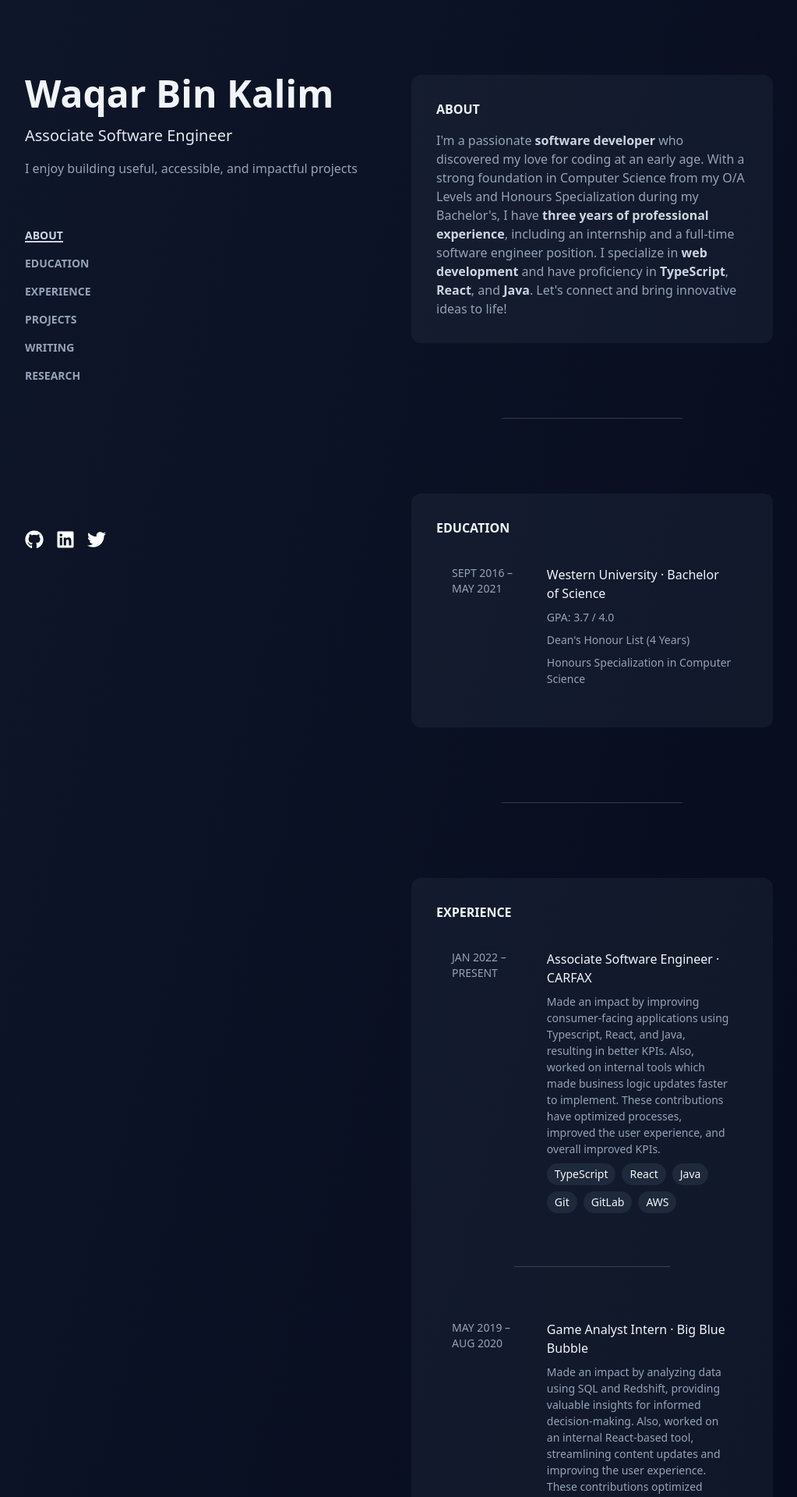
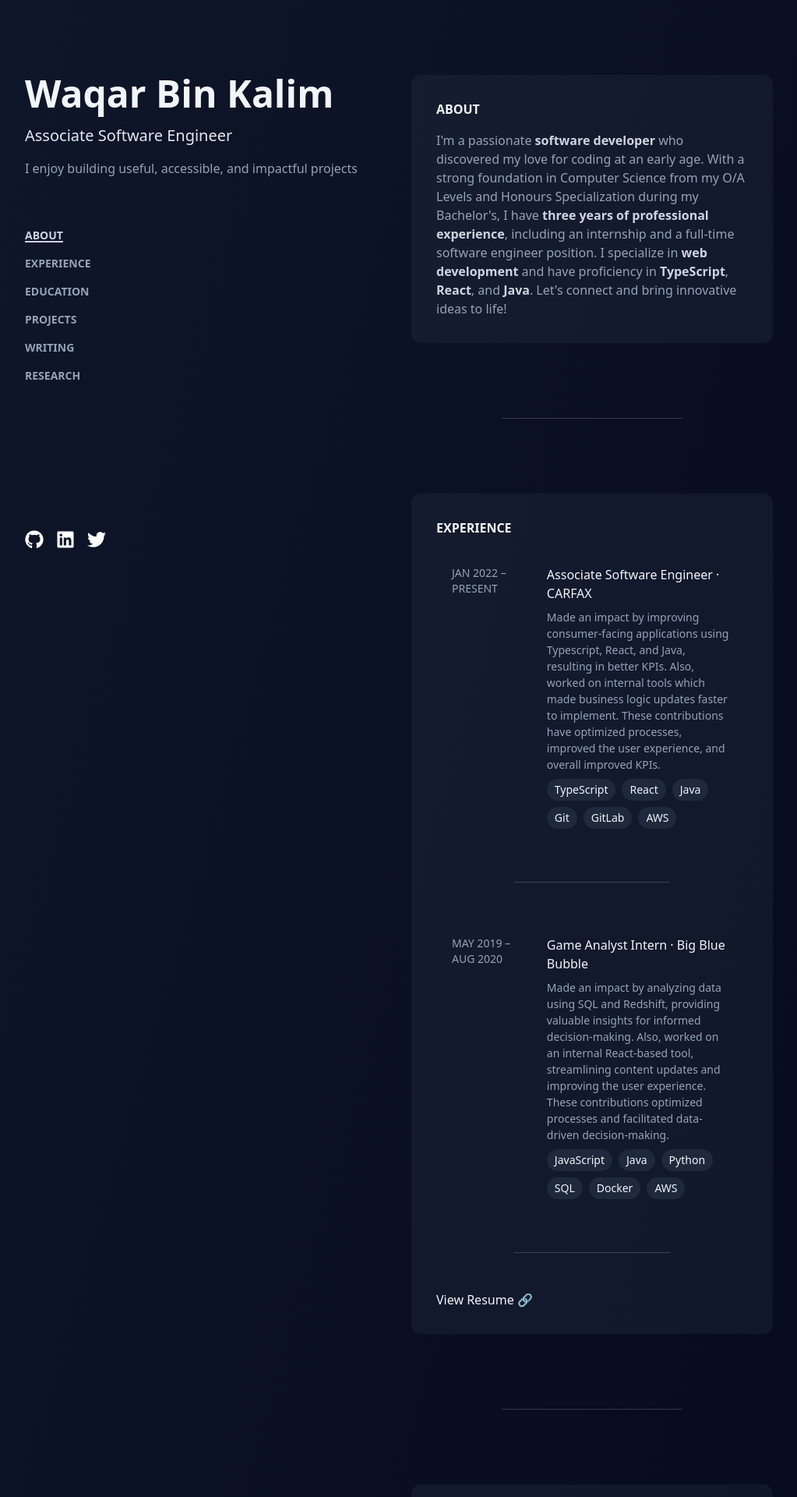
Before and after one commit to waqarkalim/waqarkalim.github.io, a React (Vite) app: page / in a window 1280 px wide. Shown: the top 1920 px of the page at 78% size, without its empty margins (128-1151 px from the left). Built offline with nearby package versions, Linux system fonts and the light colour scheme.

Commit message:
Change order of the Education section and the Experience section

```diff
--- a/src/pages/Content.tsx
+++ b/src/pages/Content.tsx
@@ -12,9 +12,9 @@ const Content = () => {
       <main className="flex flex-col gap-8 sm:gap-24">
         <About />
         <Divider />
+        <Experience />
+        <Divider />
         <Education />
-        <Divider />
-        <Experience />
         <Divider />
         <Projects />
         <Divider />
--- a/src/pages/Sidebar.tsx
+++ b/src/pages/Sidebar.tsx
@@ -7,8 +7,8 @@ import { name, position, initialIntro } from '../constants'
 
 const NAV_HEADER = [
   'about',
+  'experience',
   'education',
-  'experience',
   'projects',
   'writing',
   'research',
```
